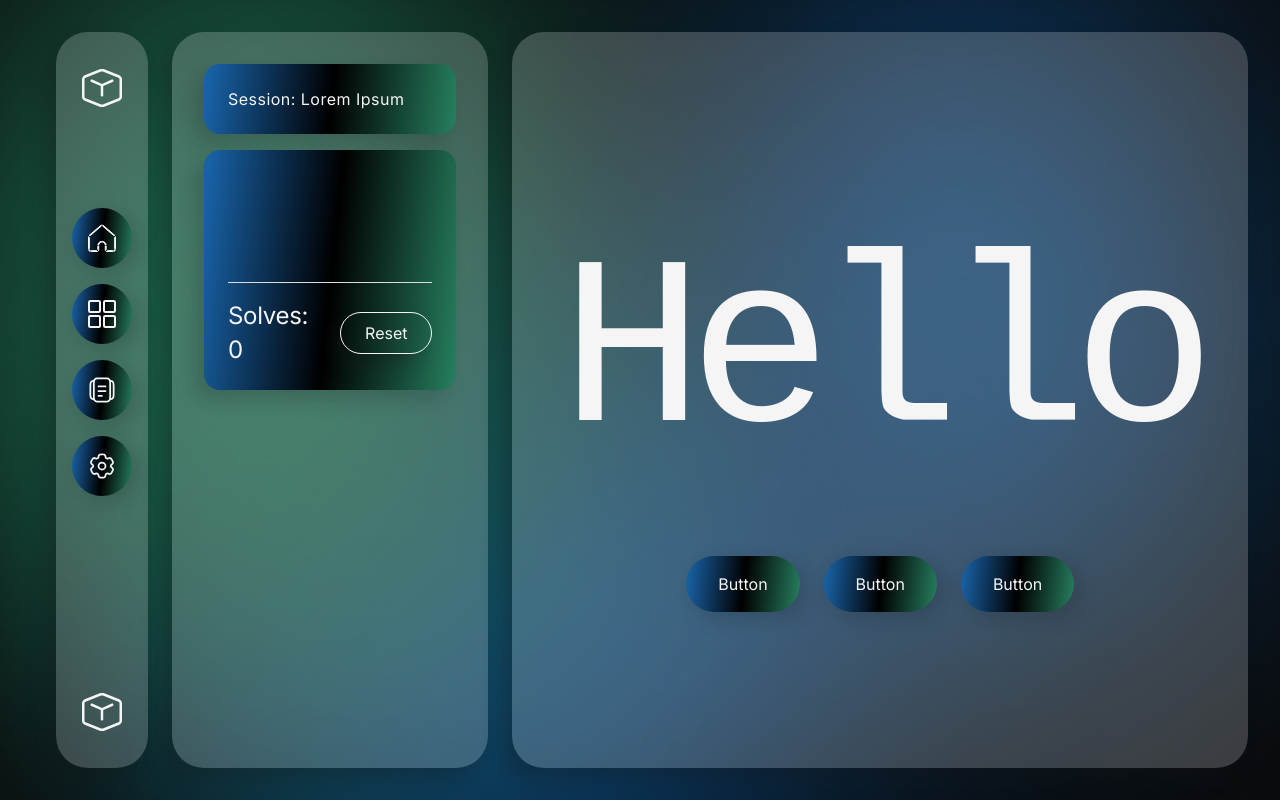
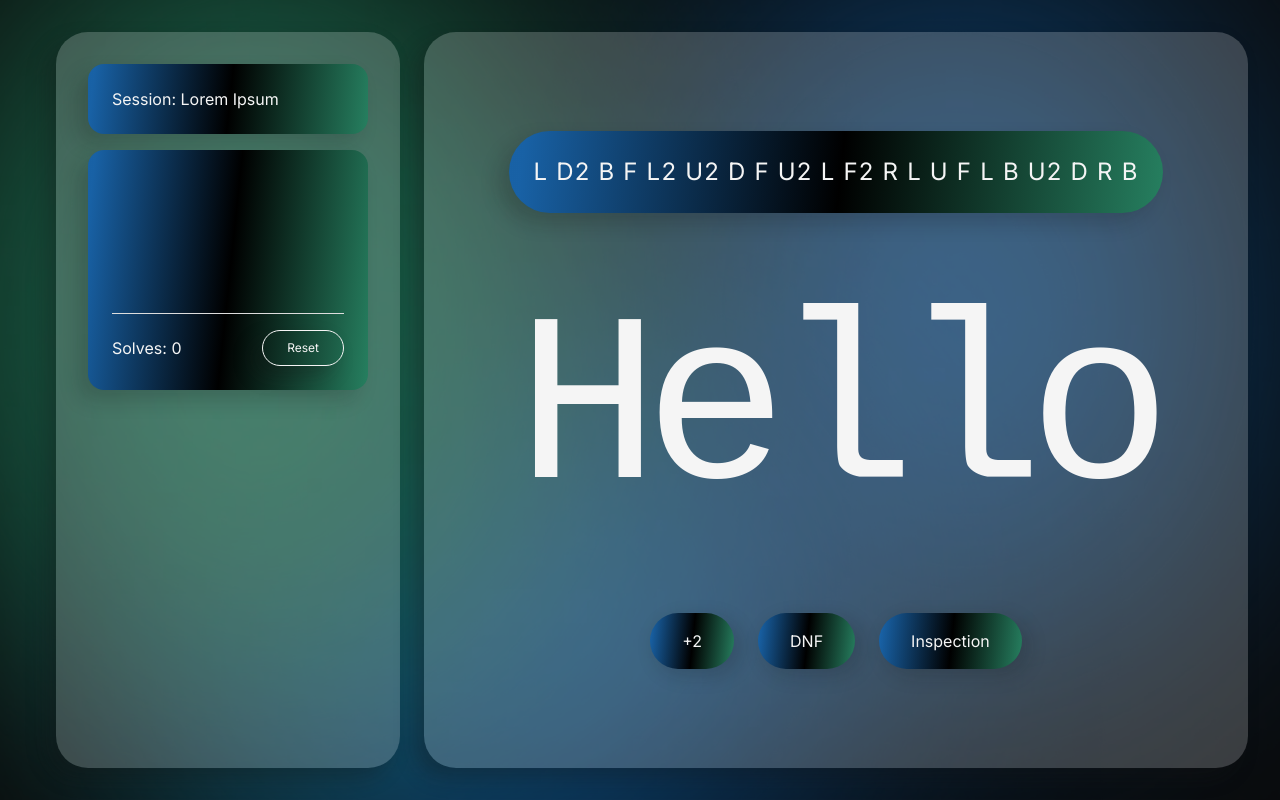
Before and after one commit to adamkatsu/Cube-Timer, a website: page src/index.html in a window 1280 px wide. Drawn offline with nearby package versions, Linux system fonts and the light colour scheme; files that its build step writes are made by us from their sources; a web font is replaced by a local one.

Commit message:
feat: scramble

```diff
--- a/src/index.html
+++ b/src/index.html
@@ -16,8 +16,8 @@
         <div class="body-overlay"></div>
     </div>
 
-    <aside>
-        <div class="container navbar" id="navbar">
+    <aside class="container aside-cont">
+        <div class="navbar" id="navbar">
             <div class="nav-logo">
                 <img src="../assets/img/fluent_cube-48-regular.svg" alt="" class="nav-img">
             </div>
@@ -47,27 +47,29 @@
                 <img src="../assets/img/fluent_cube-48-regular.svg" alt="" class="nav-img">
             </div>
         </div>
-    </aside>
-
-    <div class="container results-timer" id="sidebar">
+        <div class="results-timer" id="sidebar">
             <div class="inner-cont inner-s">
                 <span class="h3">Session: Lorem Ipsum</span>
             </div>
             <div class="inner-cont">
                 <span id="results" class="results-list"></span>
                 <div class="results-foot">
-                <span id="results-count" class="h2">Solves: 0</span>
-                <button class="btn btn-transparent btn-reset" id="btn-reset">Reset</button>
+                    <span id="results-count" class="h3">Solves: 0</span>
+                    <button class="btn btn-sidebar btn-reset" id="btn-reset">Reset</button>
                 </div>
             </div>
         </div>
+    </aside>
 
     <div class="container app-timer" id="app-timer">
+        <div class="inner-cont inner-s inner-scramble">
+            <span id="scramble" class="h2 h2-scramble">Scramble</span>
+        </div>
         <span class="time-show">Hello</span>
         <div class="btn-wrapper">
-            <button class="btn">Button</button>
-            <button class="btn">Button</button>
-            <button class="btn">Button</button>
+            <button class="btn">+2</button>
+            <button class="btn">DNF</button>
+            <button class="btn">Inspection</button>
         </div>
     </div>
 </main>
--- a/src/sass/base/_typography.scss
+++ b/src/sass/base/_typography.scss
@@ -10,9 +10,11 @@
 .h2 {
   @include font-face($font-txt, 24px, $color-whitesmoke, 400, 140%);
   letter-spacing: -0.02rem;
+
+  &-scramble {
+    letter-spacing: 0.05em;
+  }
 }
 .h3 {
   @include font-face($font-txt, 1rem, $color-whitesmoke, 400, 140%);
-  // text-transform: uppercase;
-  letter-spacing: 0.03rem;
 }
--- a/src/sass/components/_buttons.scss
+++ b/src/sass/components/_buttons.scss
@@ -14,7 +14,8 @@
     color: #f5f5f5;
     cursor: pointer;
 
-    &-transparent {
+    &-sidebar {
+        font-size: 12px;
         background: transparent;
         padding: .5rem 1.5rem;
         box-shadow: -10px 10px 20px 0px rgba(20, 20, 20, 0.3);
@@ -29,9 +30,6 @@
 .btn-nav {
     padding: 1rem;
 }
-.btn-reset:focus {
-    border: none;
-}
 .nav-img {
     min-width: 28px;
 }
--- a/src/sass/components/_container.scss
+++ b/src/sass/components/_container.scss
@@ -1,9 +1,7 @@
 @use "../abstracts" as *;
 @use "../base" as *;
 
-aside {
-    display: flex;
-}
+
 .container {
     @include flex-box(column, flex-start, center);
     width: fit-content;
@@ -15,10 +13,17 @@ aside {
     box-shadow: -10px 10px 20px 0px rgba(20, 20, 20, 0.3);
     background-color: rgba(255, 255, 255, 0.2);
 }
+.aside-cont {
+    @include flex-box(row, flex-start, stretch);
+    gap: 1.5rem;
+}
 .results {
     &-timer {
-        width: 30%;
+        width: 18vw;
+        min-width: 280px;
         align-items: flex-start;
+        gap: 1rem;
+        @include flex-box(column, flex-start, stretch);
         gap: 1rem;
     }
     &-list {
@@ -40,7 +45,8 @@ aside {
 }
 .navbar {
     width: fit-content;
-    padding: 2rem 1rem;
+    @include flex-box(column, space-between, center);
+    display: none;
 }
 .img-bg {
     position: absolute;
@@ -67,7 +73,12 @@ aside {
     width: 100%;
     border-radius: 1rem;
     box-shadow: -10px 10px 20px 0px rgba(20, 20, 20, 0.2);
+
+    &.inner-scramble {
+        border-radius: 3rem;
+    }
 }
 .inner-s {
     min-height: 0px;
+    width: auto;
 }
--- a/src/script.js
+++ b/src/script.js
@@ -19,6 +19,7 @@ let avgList = [];
 
 // Get localStorage when page load
 let avgStorage = localStorage.getItem('session');
+
 
 // Check if session exist
 if(avgStorage === null) {
@@ -51,6 +52,7 @@ function startTimer() {
     let newList = avgStorage.split(','); // Temporary array to print new list.
 
     printSolves(newList);
+    newScramble(3);
 
     // Reset Timer
     count = 0;
@@ -137,6 +139,7 @@ function addNum() {
   }
 }
 
+// Print Results List
 function printSolves(x) {
   timeList.innerHTML = ""; // Clear list to make room for new list
 
@@ -152,6 +155,58 @@ function printSolves(x) {
 
   document.getElementById('results-count').innerHTML = `Solves: ${x.length}`;
 }
+
+// SCRAMBLE
+let scrambleArgs = [
+  [
+    ['L','L','L2','Lw','Lw2'],
+    ['R','R','R2','Rw','Rw2']
+  ],
+  [
+    ['U','U','U2','Uw','Uw2'],
+    ['D','D','D2','Dw','Dw2']
+  ],
+  [
+    ['F','F','F2','Fw','Fw2'],
+    ['B','B','B2','Bw','Bw2']
+  ]
+]
+
+function newScramble(dim) {
+  let scrambleArr = []
+  let scrambleCount = 0;
+
+  // Print Scramble 21 times
+  while(scrambleCount < 21) {
+    let dims = Math.floor(Math.random() * 3)
+    let side = Math.floor(Math.random() * 2);
+    let turn = Math.floor(Math.random() * dim);
+    let argPush = false;
+
+    // Check if latest args is contained in any 2 args before
+    // Also check if there is consecutive args
+
+    const condOne = scrambleArgs[dims][side].includes(scrambleArr[scrambleArr.length -1])
+    const condTwo = scrambleArgs[dims][side].includes(scrambleArr[scrambleArr.length -2])
+
+    if(condOne) {
+      // console.log(`(R)  ${scrambleArgs[dims][side][turn]}, ${scrambleArr[scrambleArr.length -1]}, ${scrambleArr[scrambleArr.length -2]}`)
+    } else if(condTwo) {
+      // console.log(`(R)  ${scrambleArgs[dims][side][turn]}, ${scrambleArr[scrambleArr.length -1]}, ${scrambleArr[scrambleArr.length -2]}`)
+    }else {
+      argPush = true
+    }
+
+    if(argPush) {
+      // console.log(`(${scrambleCount})  ${scrambleArgs[dims][side][turn]}, ${scrambleArr[scrambleArr.length -1]}, ${scrambleArr[scrambleArr.length -2]}`)
+      scrambleArr.push(scrambleArgs[dims][side][turn]);
+      document.getElementById('scramble').innerHTML = `${scrambleArr.join(' ')}`
+      scrambleCount++
+    }
+  }
+}
+newScramble(3);
+
 
 
 // Event Listeners
@@ -169,7 +224,7 @@ document.getElementById('btn-reset').addEventListener("click", () => {
   num.innerHTML = `0.00`;
   timeList.innerHTML = ``;
   avgList = [];
+  newScramble(3);
   localStorage.removeItem('session');
   document.getElementById('results-count').innerHTML = `Solves: 0`;
-
 });
```
Also changed, not shown: public/index.html (+12 -10 lines), public/script.js (+56 -1 lines), public/css/style.css. Lines whose indentation alone changed are shown as unchanged.
